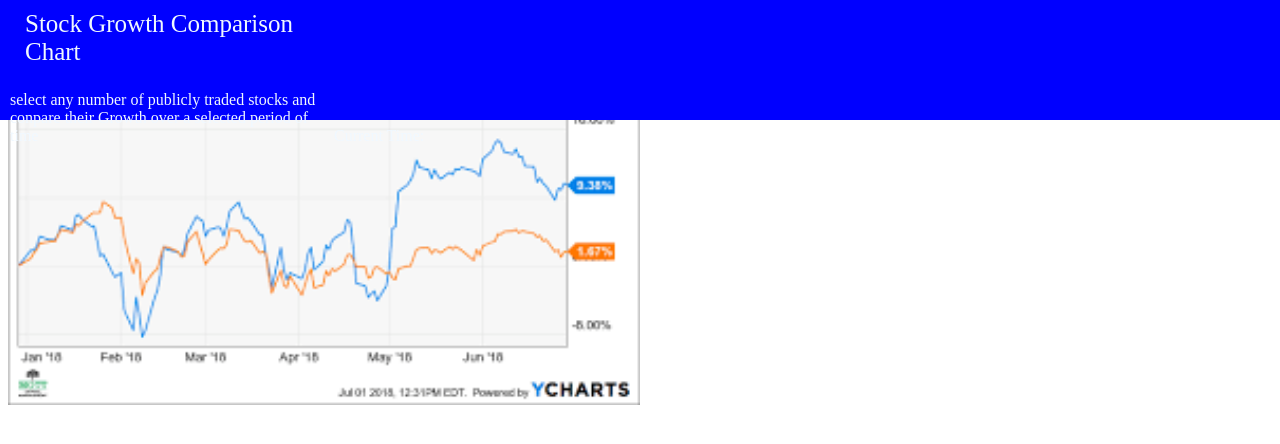
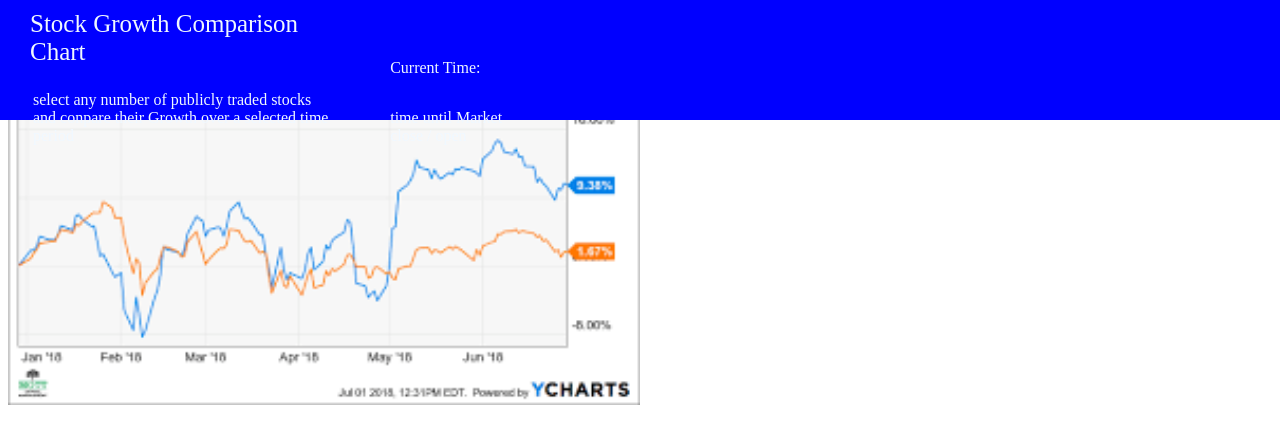
Before and after one commit to tuckernichols/begin-webdev, a plain HTML site: page index.html in a window 1280 px wide. Drawn offline with Linux system fonts and the light colour scheme.

Commit message:
few more changes cant do js

```diff
--- a/conplex.js
+++ b/conplex.js
@@ -1,7 +1,7 @@
 function updating_time () {
     const currentTimeElement = document.getElementById('current-time');
 
-    currentTimeElement.textContent = `Current Time: 12:44`;
+    currentTimeElement.textContent = `changed yay`;
 }
 
 
--- a/index.html
+++ b/index.html
@@ -10,11 +10,16 @@
 </head>
 <body>
     <div id="headerr" >
+
         <div id="title_div">
             <p id="ttile">Stock Growth Comparison Chart</p>
-            <p> select any number of publicly traded stocks and conpare their Growth over a selected period of time</p>
+            <p id="title_info"> select any number of publicly traded stocks and conpare their Growth over a selected time period</p>
         </div>
-        <p id="current-time" > Current Time: </p>
+        <div id = time_d>
+
+            <p id="current-time" > Current Time: </p>
+            <p>time until Market close / open </p> <! if after 4 do time until market open >
+        </div>
 
 
 
--- a/sty.css
+++ b/sty.css
@@ -11,10 +11,20 @@
 #current-time{
 color: aliceblue;
 display: inline-block
+}
+
+#time_d {
+    color: aliceblue;
+    display: inline-block;
+    padding-left: 4%;
+    width: 11%;
+
 
 }
+
+
 #title_div {
-    padding-left: 10px;
+    padding-left: 15px;
     width: 25%;
     color: aliceblue;
 display: inline-block;
@@ -25,6 +35,9 @@ display: inline-block;
     padding-left: 15px;
     font-size: 25px;
     font: bold
+}
+#title_info {
+padding-left: 18px;
 
 }
 
```
